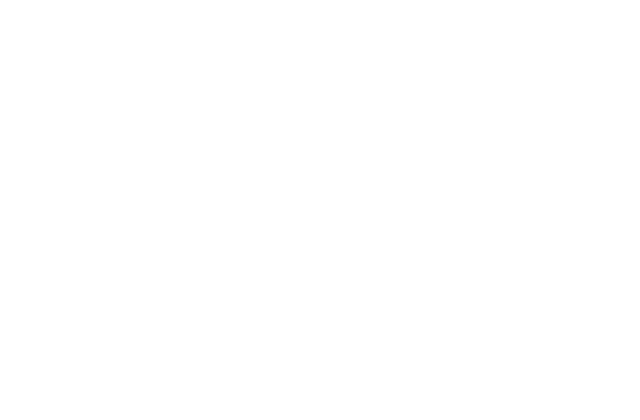
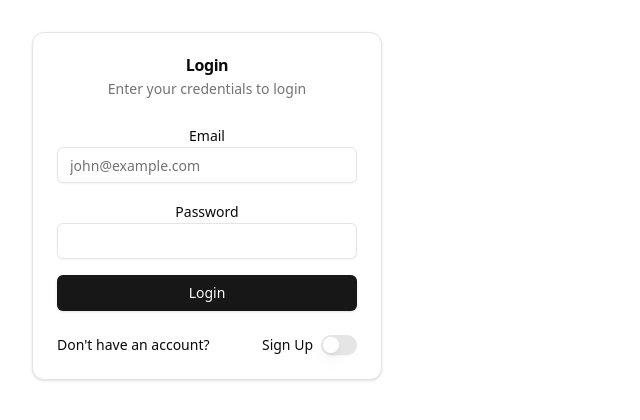
Before and after one commit to anand1564/job-board, a React (Vite) app in the folder frontend/: page /auth in a window 1280 px wide. Before the commit this address had no page. Shown: the top 420 px of the page, without its empty margins (0-640 px from the left). Built offline with nearby package versions, Linux system fonts and the light colour scheme.

Commit message:
added auth card

```diff
--- a/frontend/package.json
+++ b/frontend/package.json
@@ -15,6 +15,7 @@
     "@radix-ui/react-progress": "^1.1.1",
     "@radix-ui/react-select": "^2.1.2",
     "@radix-ui/react-slot": "^1.1.0",
+    "@radix-ui/react-switch": "^1.1.2",
     "class-variance-authority": "^0.7.1",
     "clsx": "^2.1.1",
     "lucide-react": "^0.464.0",
--- a/frontend/src/App.tsx
+++ b/frontend/src/App.tsx
@@ -4,6 +4,7 @@
 import JobPortal from './pages/JobPortal'
 import JobApplicationForm from './pages/Application'
 import Landing from './pages/Landing'
+import AuthCard from './components/auth'
 import { JobPost } from './pages/JobPost'
 function App() {
   const [count, setCount] = useState(0)
@@ -15,6 +16,7 @@
       <Route path="/:userId/jobPortal" element={<JobPortal/>} />
       <Route path='/apply' element={<JobApplicationForm jobId={1} jobTitle='Senior React Developer' />}/>
       <Route path="/addJob" element={<JobPost />} />
+      <Route path='/auth' element={<AuthCard/>}/>
     </Routes>
     </BrowserRouter>
   )
--- /dev/null
+++ b/frontend/src/components/auth.tsx
@@ -0,0 +1,112 @@
+'use client'
+
+import { useState, useCallback } from 'react'
+import { Card, CardContent, CardDescription, CardFooter, CardHeader, CardTitle } from "@/components/ui/card"
+import { Input } from "@/components/ui/input"
+import { Button } from "@/components/ui/button"
+import { Label } from "@/components/ui/label"
+import { Switch } from "@/components/ui/switch"
+
+type AuthMode = 'signup' | 'login'
+
+interface FormData {
+  name?: string
+  email: string
+  password: string
+}
+
+export default function AuthCard() {
+  const [mode, setMode] = useState<AuthMode>('login')
+  const [formData, setFormData] = useState<FormData>({
+    name: '',
+    email: '',
+    password: '',
+  })
+
+  const handleInputChange = (e: React.ChangeEvent<HTMLInputElement>) => {
+    const { name, value } = e.target
+    setFormData(prev => ({ ...prev, [name]: value }))
+  }
+
+  const handleSubmit = useCallback((e: React.FormEvent) => {
+    e.preventDefault()
+    // Here you would typically send the data to your backend
+    console.log('Form submitted:', formData)
+    // Reset form after submission
+    setFormData({ name: '', email: '', password: '' })
+  }, [formData])
+
+  const toggleMode = () => {
+    setMode(prev => prev === 'login' ? 'signup' : 'login')
+  }
+
+  return (
+    <Card className="w-[350px]">
+      <CardHeader>
+        <CardTitle>{mode === 'login' ? 'Login' : 'Sign Up'}</CardTitle>
+        <CardDescription>
+          {mode === 'login' ? 'Enter your credentials to login' : 'Create a new account'}
+        </CardDescription>
+      </CardHeader>
+      <CardContent>
+        <form onSubmit={handleSubmit}>
+          {mode === 'signup' && (
+            <div className="mb-4">
+              <Label htmlFor="name">Name</Label>
+              <Input
+                id="name"
+                name="name"
+                type="text"
+                placeholder="John Doe"
+                value={formData.name}
+                onChange={handleInputChange}
+                required
+              />
+            </div>
+          )}
+          <div className="mb-4">
+            <Label htmlFor="email">Email</Label>
+            <Input
+              id="email"
+              name="email"
+              type="email"
+              placeholder="john@example.com"
+              value={formData.email}
+              onChange={handleInputChange}
+              required
+            />
+          </div>
+          <div className="mb-4">
+            <Label htmlFor="password">Password</Label>
+            <Input
+              id="password"
+              name="password"
+              type="password"
+              value={formData.password}
+              onChange={handleInputChange}
+              required
+            />
+          </div>
+          <Button type="submit" className="w-full">
+            {mode === 'login' ? 'Login' : 'Sign Up'}
+          </Button>
+        </form>
+      </CardContent>
+      <CardFooter className="flex justify-between items-center">
+        <span className="text-sm">
+          {mode === 'login' ? "Don't have an account?" : "Already have an account?"}
+        </span>
+        <div className="flex items-center space-x-2">
+          <Label htmlFor="auth-mode">
+            {mode === 'login' ? 'Sign Up' : 'Login'}
+          </Label>
+          <Switch
+            id="auth-mode"
+            checked={mode === 'signup'}
+            onCheckedChange={toggleMode}
+          />
+        </div>
+      </CardFooter>
+    </Card>
+  )
+}
--- a/frontend/src/components/header.tsx
+++ b/frontend/src/components/header.tsx
@@ -1,6 +1,7 @@
 import { Button } from "./ui/button";
-
+import { useNavigate } from "react-router-dom";
 export default function Header(){
+     const navigate = useNavigate()
      return(
           <div className="flex flex-cols items-start justify-around">
                <h1 className="text-3xl font-semibold">Job Portal</h1>
@@ -8,7 +9,7 @@
                     <li className="mx-2"><a href="/">Home</a></li>
                     <li className="mx-2"><a href="/jobPortal">Features</a></li>
                     <li className="mx-2"><a href="/apply">Apply</a></li>
-                    <Button>Sign Up</Button>
+                    <Button onClick={()=>{navigate('/auth')}}>Sign Up</Button>
               </ul>
           </div>
      )
--- /dev/null
+++ b/frontend/src/components/ui/switch.tsx
@@ -0,0 +1,27 @@
+import * as React from "react"
+import * as SwitchPrimitives from "@radix-ui/react-switch"
+
+import { cn } from "@/lib/utils"
+
+const Switch = React.forwardRef<
+  React.ElementRef<typeof SwitchPrimitives.Root>,
+  React.ComponentPropsWithoutRef<typeof SwitchPrimitives.Root>
+>(({ className, ...props }, ref) => (
+  <SwitchPrimitives.Root
+    className={cn(
+      "peer inline-flex h-5 w-9 shrink-0 cursor-pointer items-center rounded-full border-2 border-transparent shadow-sm transition-colors focus-visible:outline-none focus-visible:ring-2 focus-visible:ring-ring focus-visible:ring-offset-2 focus-visible:ring-offset-background disabled:cursor-not-allowed disabled:opacity-50 data-[state=checked]:bg-primary data-[state=unchecked]:bg-input",
+      className
+    )}
+    {...props}
+    ref={ref}
+  >
+    <SwitchPrimitives.Thumb
+      className={cn(
+        "pointer-events-none block h-4 w-4 rounded-full bg-background shadow-lg ring-0 transition-transform data-[state=checked]:translate-x-4 data-[state=unchecked]:translate-x-0"
+      )}
+    />
+  </SwitchPrimitives.Root>
+))
+Switch.displayName = SwitchPrimitives.Root.displayName
+
+export { Switch }
```
Also changed, not shown: 1 other file (tests, documents, lock files or other folders).
